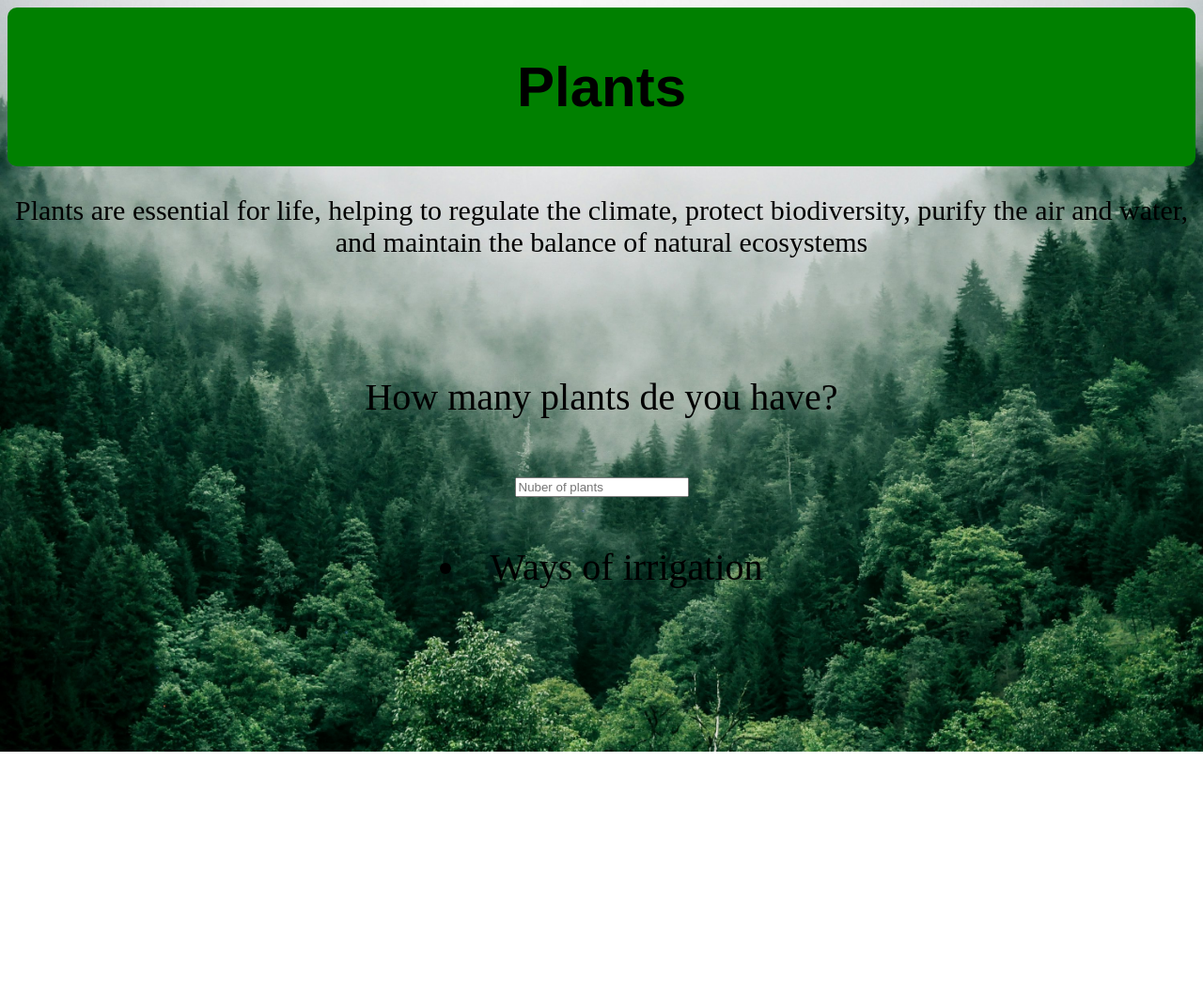
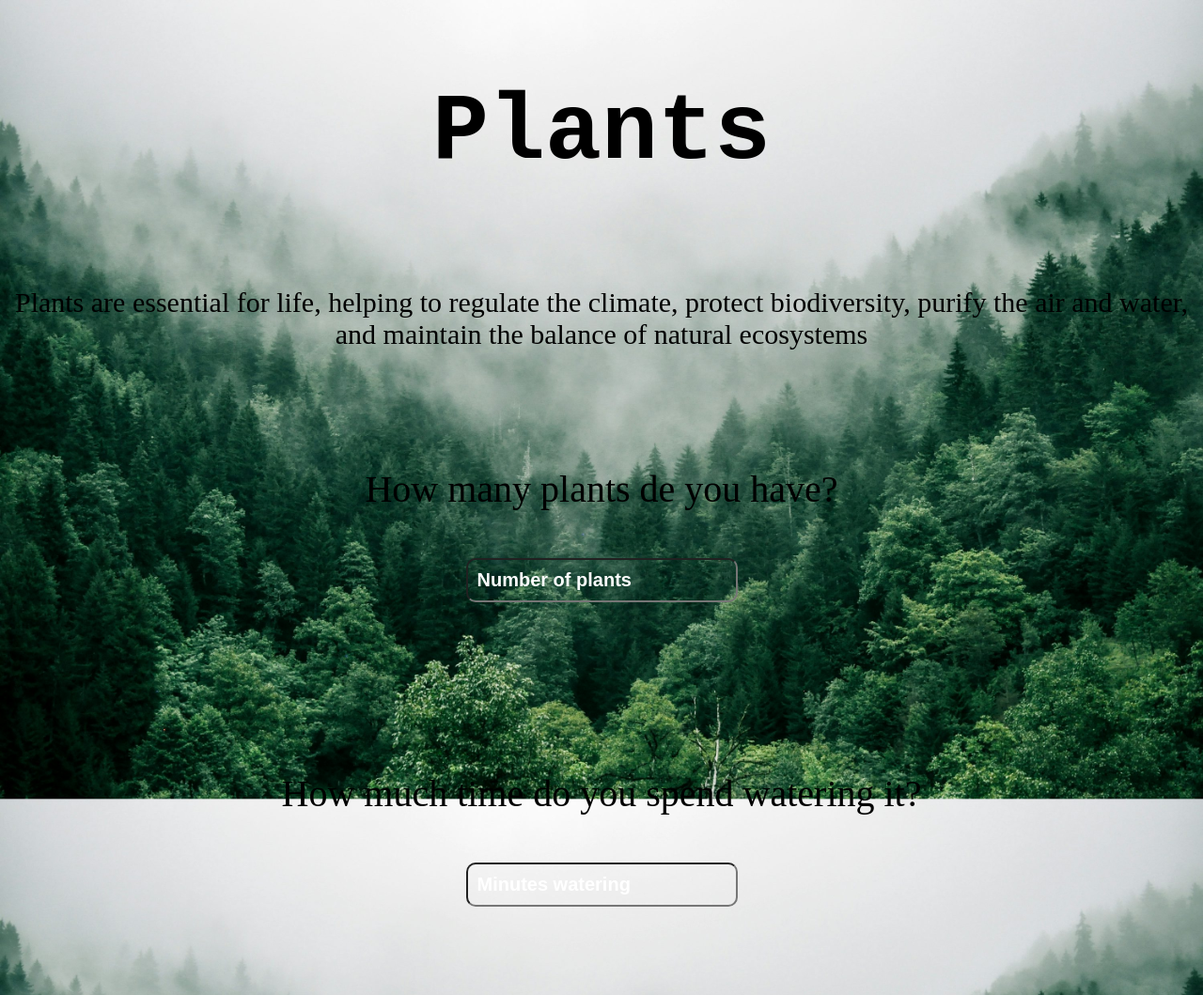
Before and after one commit to dioguinhoprojetin/EcoQuiz-1, a plain HTML site: page templates/Plants.html in a window 1280 px wide. Shown: the whole page at 94% size. Before the commit the page ends 800 px from the top, so only its background shows below. Drawn offline with Linux system fonts and the light colour scheme; files that its build step writes are made by us from their sources.

Commit message:
adding js interactivity

```diff
--- a/templates/Plants.css
+++ b/static/images/Plants.css
@@ -2,7 +2,7 @@
     color: black;
 }
 body{
-    background-image: url(photo-1542273917363-3b1817f69a2d.jpg);
+    background-image: url('Plants.jpg');
     background-size: cover;
     background-position: center;
     background-repeat: no-repeat;
@@ -10,13 +10,12 @@ body{
     color: white; /* Adjust text color for visibility */
 }
 .header{
-    background-color: green;
     color: white;
     text-align: center;
     padding: 10px;
     border-radius: 10px;
-    font-size: 30px;
-    font-family: Arial, Helvetica, sans-serif;
+    font-size: 50px;
+    font-family: 'Courier New', Courier, monospace;
 }
 .header p{
     font-size: 20px;
@@ -29,3 +28,24 @@ body{
     font-size: 30px;
     text-align: center;
 }
+input{
+    font-size: 20px;
+    padding: 10px;
+    border-radius: 10px;
+    margin: 10px;
+    background-color: transparent;
+    color: white;
+
+}
+.custom-placeholder::placeholder {
+    color: white; /* Tomato red */
+    font-weight: bold;
+}
+.question{
+    color: white;
+}
+#displayText, #displayText2{
+    color: white;
+    text-align: center;
+    font-size: 40px;
+}
--- a/templates/Plants.html
+++ b/templates/Plants.html
@@ -5,6 +5,7 @@
     <meta name="viewport" content="width=device-width, initial-scale=1.0">
     <title>Plants</title>
     <link rel="stylesheet" type="text/css" href="Plants.css">
+    <script src="Plants.js" defer></script>
 </head>
 <body>
     <div class="header">
@@ -14,9 +15,20 @@
     <br><br><br>
     <div class="content">
         <p>How many plants de you have?</p>
-        <input type="number" placeholder="Nuber of plants">
+        <input class="custom-placeholder"type="number" id="userInput" oninput="changeText()" placeholder="Number of plants">
+    </div>
+    <div class="lower">
+        <p id="displayText"></p>
         <br><br>
-        <li>Ways of irrigation</li>
+    </div>
+    <br><br><br>
+    <div class="content">
+        <p>How much time do you spend watering it?</p>
+        <input class="custom-placeholder"type="number" id="userInput2" oninput="changeText2()" placeholder="Minutes watering">
+    </div>
+    <div class="lower">
+        <p id="displayText2"></p>
+        <br><br>
     </div>
 </body>
 </html>
--- /dev/null
+++ b/templates/Plants.js
@@ -0,0 +1,16 @@
+function changeText() {
+    // Get the user input
+    const userInput = document.getElementById("userInput").value;
+    const output = "With these amounts of plants you would have helped to reduce: " + userInput*1.5+ " kg of CO2 emissions per year!";
+    // Change the paragraph text
+    document.getElementById("displayText").innerText = output;
+}
+
+function changeText2() {
+    // Get the user input
+    const userInput2 = document.getElementById("userInput2").value;
+    const output = "You spent " + userInput2*9+ " gallons of water per minute if you had used a Hose with no nozzle, but if you had used a nozzle you would have spent " + userInput2*20 + " gallons of water per minute!";
+
+    // Change the paragraph text
+    document.getElementById("displayText2").innerText = output;
+}
```
Also changed, not shown: templates/Plants.jpg (renamed from templates/photo-1542273917363-3b1817f69a2d.jpg).
